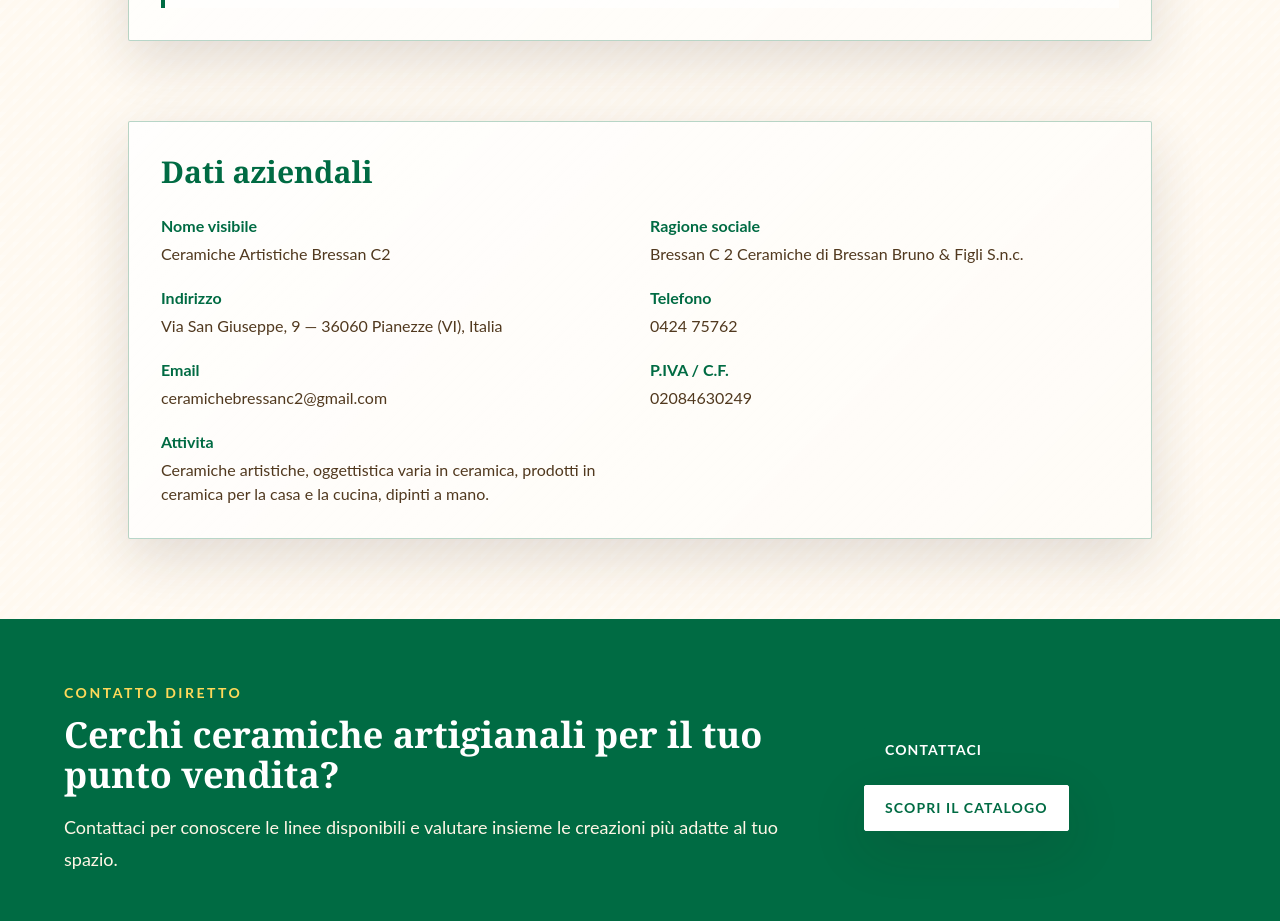
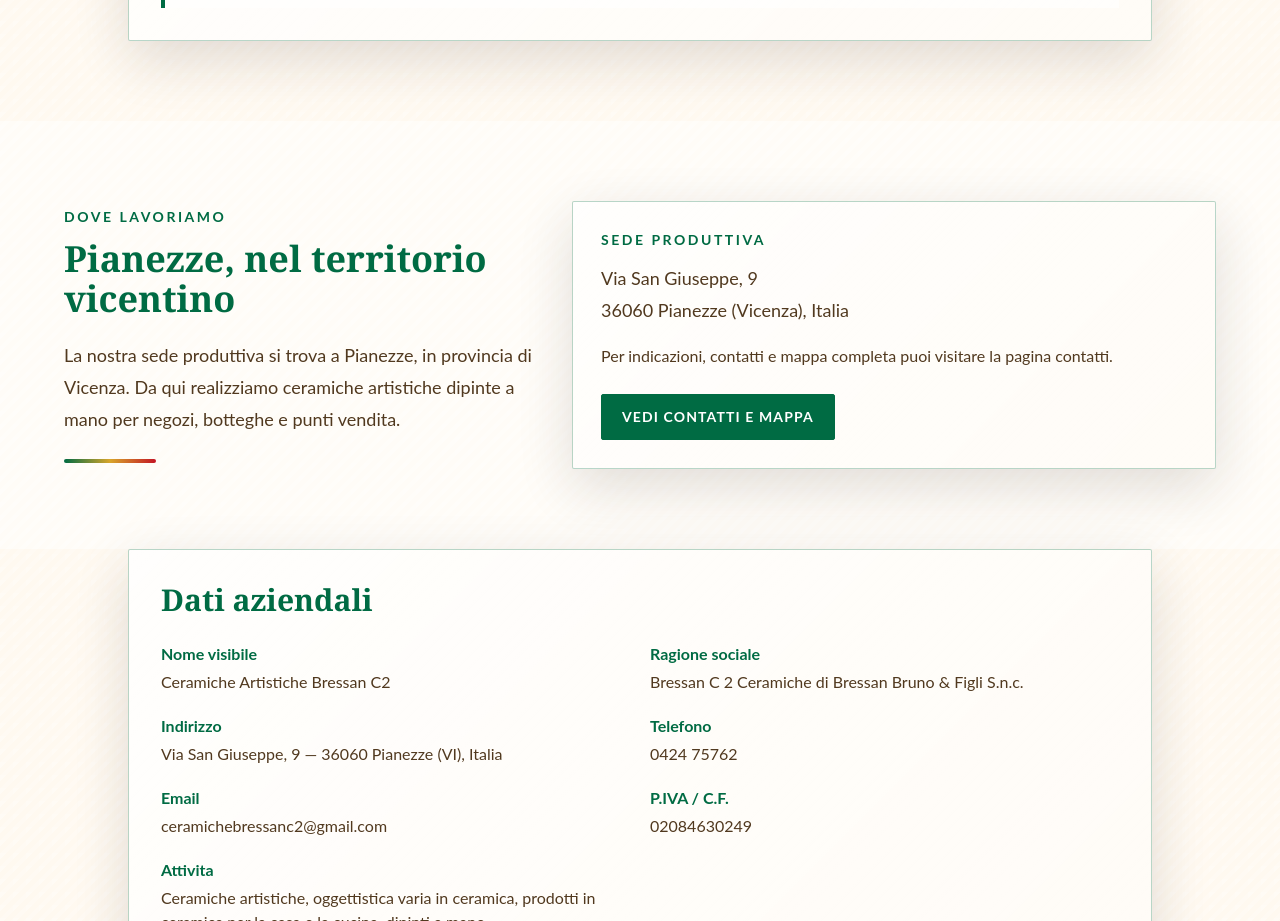
Before and after one commit to marceloocid/CeramicheBressan, a Next.js app: page /azienda in a window 1280 px wide. Shown: the part 1500-2421 px from the top of the page. Built offline with nearby package versions, Linux system fonts and the light colour scheme.

Commit message:
Azienda page update

```diff
--- a/app/azienda/page.tsx
+++ b/app/azienda/page.tsx
@@ -1,4 +1,5 @@
 import Image from "next/image";
+import { ButtonLink } from "@/components/ButtonLink";
 import { ContactCta } from "@/components/ContactCta";
 import { SectionTitle } from "@/components/SectionTitle";
 import { site } from "@/data/site";
@@ -68,6 +69,30 @@
         </div>
       </section>
 
+      <section className="bg-white/45 px-4 py-20 sm:px-6 lg:px-8">
+        <div className="mx-auto grid max-w-6xl items-center gap-8 lg:grid-cols-[0.85fr_1.15fr]">
+          <SectionTitle
+            eyebrow="Dove lavoriamo"
+            title="Pianezze, nel territorio vicentino"
+            intro="La nostra sede produttiva si trova a Pianezze, in provincia di Vicenza. Da qui realizziamo ceramiche artistiche dipinte a mano per negozi, botteghe e punti vendita."
+          />
+          <div className="paper-panel rounded-sm p-7 shadow-soft">
+            <p className="text-sm font-bold uppercase tracking-[0.18em] text-ceramica">Sede produttiva</p>
+            <address className="mt-3 not-italic text-lg leading-8 text-argilla">
+              {site.streetAddress}
+              <br />
+              {site.postalCode} {site.city} ({site.province}), Italia
+            </address>
+            <p className="mt-4 leading-7 text-argilla">
+              Per indicazioni, contatti e mappa completa puoi visitare la pagina contatti.
+            </p>
+            <ButtonLink href="/contatti#dove-siamo" variant="secondary" className="mt-6">
+              Vedi contatti e mappa
+            </ButtonLink>
+          </div>
+        </div>
+      </section>
+
       <section className="px-4 pb-20 sm:px-6 lg:px-8">
         <div className="paper-panel mx-auto max-w-5xl rounded-sm p-8 shadow-soft">
           <h2 className="font-serif text-3xl font-semibold text-ceramica">Dati aziendali</h2>
--- a/app/contatti/page.tsx
+++ b/app/contatti/page.tsx
@@ -89,7 +89,7 @@
         </div>
       </section>
 
-      <section className="bg-[#f2e4ca] px-4 py-20 sm:px-6 lg:px-8">
+      <section className="scroll-mt-36 bg-[#f2e4ca] px-4 py-20 sm:px-6 lg:scroll-mt-40 lg:px-8" id="dove-siamo">
         <div className="mx-auto max-w-7xl">
           <SectionTitle
             eyebrow="Dove siamo"
```
